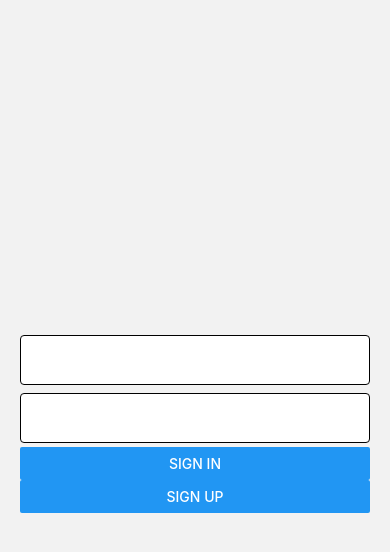
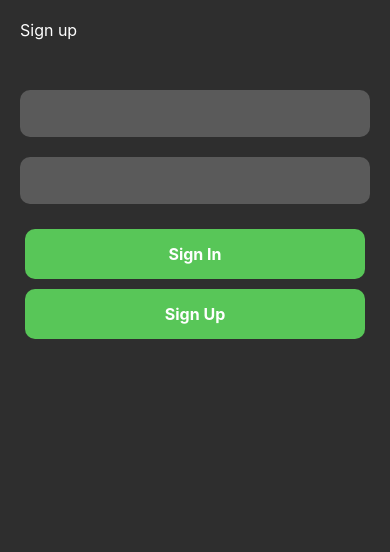
Before and after one commit to yugi957/KingsEye, a React Native app: screen /Login in a window 390 px wide. Shown: the top 552 px of the page. Built offline with nearby package versions, Linux system fonts and the light colour scheme.

Commit message:
Added global styling and login styling

```diff
--- a/app/screens/Login.tsx
+++ b/app/screens/Login.tsx
@@ -1,7 +1,8 @@
-import { View, TextInput, StyleSheet, Button, ActivityIndicator, KeyboardAvoidingView } from 'react-native'
+import { View, TextInput, StyleSheet, Button, Text, TouchableOpacity, ActivityIndicator, KeyboardAvoidingView } from 'react-native'
 import React, { useState } from 'react'
 import { FIREBASE_AUTH } from '../../FirebaseConfig';
 import { createUserWithEmailAndPassword, signInWithEmailAndPassword } from 'firebase/auth';
+import globalStyles from '../styles/globalStyles';
 
 const Login = () => {
     const [email, setEmail] = useState('');
@@ -38,36 +39,59 @@ const Login = () => {
     }
 
     return (
-        <View style={styles.container}>
+        <View style={globalStyles.container}>
+            <View style={globalStyles.header}>
+                {/* <Image source={{ uri: 'URL_TO_YOUR_LOGO' }} style={styles.logo} /> */}
+                <Text style={styles.signUpText}>Sign up</Text>
+            </View>
             <KeyboardAvoidingView behavior='padding'>
-                <TextInput value={email} style={styles.input} onChangeText={(text) => setEmail(text)}></TextInput>
-                <TextInput secureTextEntry={true} value={password} style={styles.input} onChangeText={(text) => setPassword(text)}></TextInput>
+                <TextInput value={email} style={globalStyles.input} onChangeText={(text) => setEmail(text)}></TextInput>
+                <TextInput secureTextEntry value={password} style={globalStyles.input} onChangeText={(text) => setPassword(text)}></TextInput>
 
                 {loading ? <ActivityIndicator size="large" color="#0000ff" /> : (
                     <>
-                        <Button title="Sign In" onPress={signIn} />
-                        <Button title="Sign Up" onPress={signUp} />
+                        <TouchableOpacity style={globalStyles.generalButton}>
+                            <Text style={styles.loginButtonText}>Sign In</Text>
+                        </TouchableOpacity>
+                        <TouchableOpacity style={globalStyles.generalButton}>
+                            <Text style={styles.loginButtonText}>Sign Up</Text>
+                        </TouchableOpacity>
                     </>
                 )}
             </KeyboardAvoidingView>
         </View>
+
+        // <View style={styles.container}>
+        //     <KeyboardAvoidingView behavior='padding'>
+        //         <TextInput value={email} style={styles.input} onChangeText={(text) => setEmail(text)}></TextInput>
+        //         <TextInput secureTextEntry={true} value={password} style={styles.input} onChangeText={(text) => setPassword(text)}></TextInput>
+
+        //         {loading ? <ActivityIndicator size="large" color="#0000ff" /> : (
+        //             <>
+        //                 <Button title="Sign In" onPress={signIn} />
+        //                 <Button title="Sign Up" onPress={signUp} />
+        //             </>
+        //         )}
+        //     </KeyboardAvoidingView>
+        // </View>
     );
 };
 
 export default Login;
 
 const styles = StyleSheet.create({
-    container: {
-        marginHorizontal: 20,
-        flex: 1,
-        justifyContent: 'center'
+    logo: {
+        width: 100,
+        height: 100,
+        resizeMode: 'contain', // adjust this to your needs
     },
-    input: {
-        marginVertical: 4,
-        height: 50,
-        borderWidth: 1,
-        borderRadius: 4,
-        padding: 10,
-        backgroundColor: '#fff'
-    }
+    signUpText: {
+        color: 'white',
+        fontSize: 16,
+    },
+    loginButtonText: {
+        color: 'white',
+        fontSize: 16,
+        fontWeight: 'bold',
+    },
 });
--- /dev/null
+++ b/app/styles/globalStyles.js
@@ -0,0 +1,31 @@
+import { StyleSheet } from 'react-native';
+
+const globalStyles = StyleSheet.create({
+    container: {
+        flex: 1,
+        backgroundColor: '#2E2E2E',
+        padding: 20,
+    },
+    header: {
+        flexDirection: 'row',
+        justifyContent: 'space-between',
+        alignItems: 'center',
+        marginBottom: 50,
+    },
+    input: {
+        backgroundColor: '#5A5A5A',
+        borderRadius: 10,
+        padding: 15,
+        marginBottom: 20,
+        color: 'white',
+    },
+    generalButton: {
+        backgroundColor: '#58C658',
+        borderRadius: 10,
+        padding: 15,
+        margin:5,
+        alignItems: 'center',
+    }
+});
+
+export default globalStyles;
```
